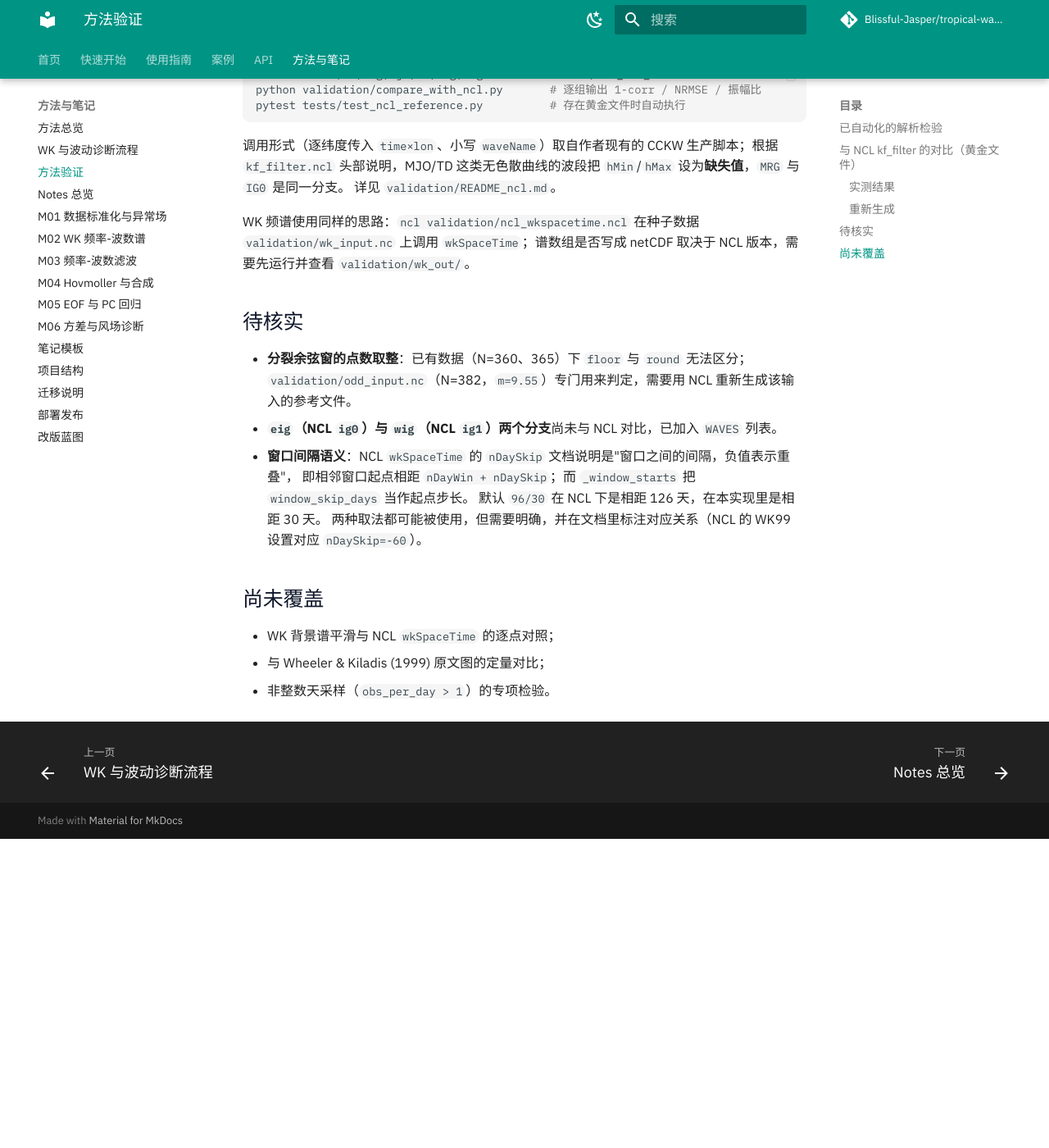
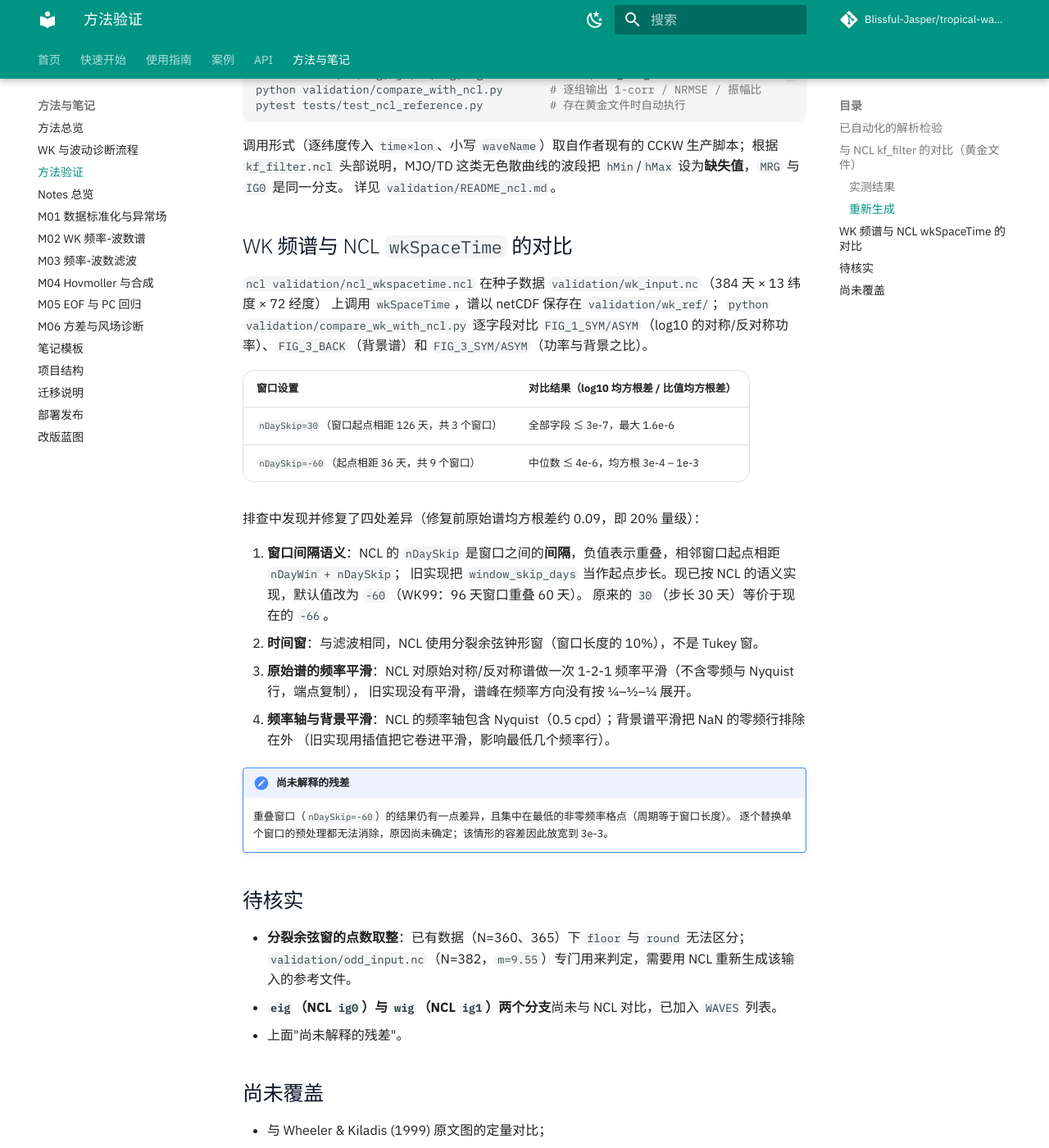
Before and after one commit to Blissful-Jasper/tropical-wave-tools, an MkDocs documentation site: the page built from docs/validation.md, in a window 1280 px wide and 1400 px high, scrolled down 1582 px. Shown: the whole window at 82% size. Built offline with MkDocs 1.6.1 and Material for MkDocs 9.7.7, drawn with Linux system fonts in a browser that asks for light colours; comment, search, counter and statistics services are not loaded; before the commit the page ends 2605 px from its top, so only the background shows below that.

Commit message:
Document the NCL wkSpaceTime cross-check and the window-spacing change
Co-Authored-By: Claude Sonnet 5.5 <noreply@anthropic.com>
Claude-Session: https://claude.ai/code/session_012TKc35pFjjz8CLG8Dyhw6z

```diff
--- a/docs/validation.md
+++ b/docs/validation.md
@@ -56,21 +56,41 @@ pytest tests/test_ncl_reference.py          # 存在黄金文件时自动执行
 头部说明，MJO/TD 这类无色散曲线的波段把 `hMin`/`hMax` 设为**缺失值**，`MRG` 与 `IG0` 是同一分支。
 详见 `validation/README_ncl.md`。
 
-WK 频谱使用同样的思路：`ncl validation/ncl_wkspacetime.ncl` 在种子数据 `validation/wk_input.nc`
-上调用 `wkSpaceTime`；谱数组是否写成 netCDF 取决于 NCL 版本，需要先运行并查看 `validation/wk_out/`。
+## WK 频谱与 NCL `wkSpaceTime` 的对比
+
+`ncl validation/ncl_wkspacetime.ncl` 在种子数据 `validation/wk_input.nc`（384 天 × 13 纬度 × 72 经度）
+上调用 `wkSpaceTime`，谱以 netCDF 保存在 `validation/wk_ref/`；`python validation/compare_wk_with_ncl.py`
+逐字段对比 `FIG_1_SYM/ASYM`（log10 的对称/反对称功率）、`FIG_3_BACK`（背景谱）和
+`FIG_3_SYM/ASYM`（功率与背景之比）。
+
+| 窗口设置 | 对比结果（log10 均方根差 / 比值均方根差） |
+| --- | --- |
+| `nDaySkip=30`（窗口起点相距 126 天，共 3 个窗口） | 全部字段 ≲ 3e-7，最大 1.6e-6 |
+| `nDaySkip=-60`（起点相距 36 天，共 9 个窗口） | 中位数 ≲ 4e-6，均方根 3e-4 – 1e-3 |
+
+排查中发现并修复了四处差异（修复前原始谱均方根差约 0.09，即 20% 量级）：
+
+1. **窗口间隔语义**：NCL 的 `nDaySkip` 是窗口之间的**间隔**，负值表示重叠，相邻窗口起点相距 `nDayWin + nDaySkip`；
+   旧实现把 `window_skip_days` 当作起点步长。现已按 NCL 的语义实现，默认值改为 `-60`（WK99：96 天窗口重叠 60 天）。
+   原来的 `30`（步长 30 天）等价于现在的 `-66`。
+2. **时间窗**：与滤波相同，NCL 使用分裂余弦钟形窗（窗口长度的 10%），不是 Tukey 窗。
+3. **原始谱的频率平滑**：NCL 对原始对称/反对称谱做一次 1-2-1 频率平滑（不含零频与 Nyquist 行，端点复制），
+   旧实现没有平滑，谱峰在频率方向没有按 ¼–½–¼ 展开。
+4. **频率轴与背景平滑**：NCL 的频率轴包含 Nyquist（0.5 cpd）；背景谱平滑把 NaN 的零频行排除在外
+   （旧实现用插值把它卷进平滑，影响最低几个频率行）。
+
+!!! note "尚未解释的残差"
+    重叠窗口（`nDaySkip=-60`）的结果仍有一点差异，且集中在最低的非零频率格点（周期等于窗口长度）。
+    逐个替换单个窗口的预处理都无法消除，原因尚未确定；该情形的容差因此放宽到 3e-3。
 
 ## 待核实
 
 - **分裂余弦窗的点数取整**：已有数据（N=360、365）下 `floor` 与 `round` 无法区分；
   `validation/odd_input.nc`（N=382，`m=9.55`）专门用来判定，需要用 NCL 重新生成该输入的参考文件。
 - **`eig`（NCL `ig0`）与 `wig`（NCL `ig1`）两个分支**尚未与 NCL 对比，已加入 `WAVES` 列表。
-- **窗口间隔语义**：NCL `wkSpaceTime` 的 `nDaySkip` 文档说明是"窗口之间的间隔，负值表示重叠"，
-  即相邻窗口起点相距 `nDayWin + nDaySkip`；而 `_window_starts` 把 `window_skip_days` 当作起点步长。
-  默认 `96/30` 在 NCL 下是相距 126 天，在本实现里是相距 30 天。
-  两种取法都可能被使用，但需要明确，并在文档里标注对应关系（NCL 的 WK99 设置对应 `nDaySkip=-60`）。
+- 上面"尚未解释的残差"。
 
 ## 尚未覆盖
 
-- WK 背景谱平滑与 NCL `wkSpaceTime` 的逐点对照；
 - 与 Wheeler & Kiladis (1999) 原文图的定量对比；
 - 非整数天采样（`obs_per_day > 1`）的专项检验。
```
Also changed, not shown: CHANGELOG.md (+10 -0 lines).
